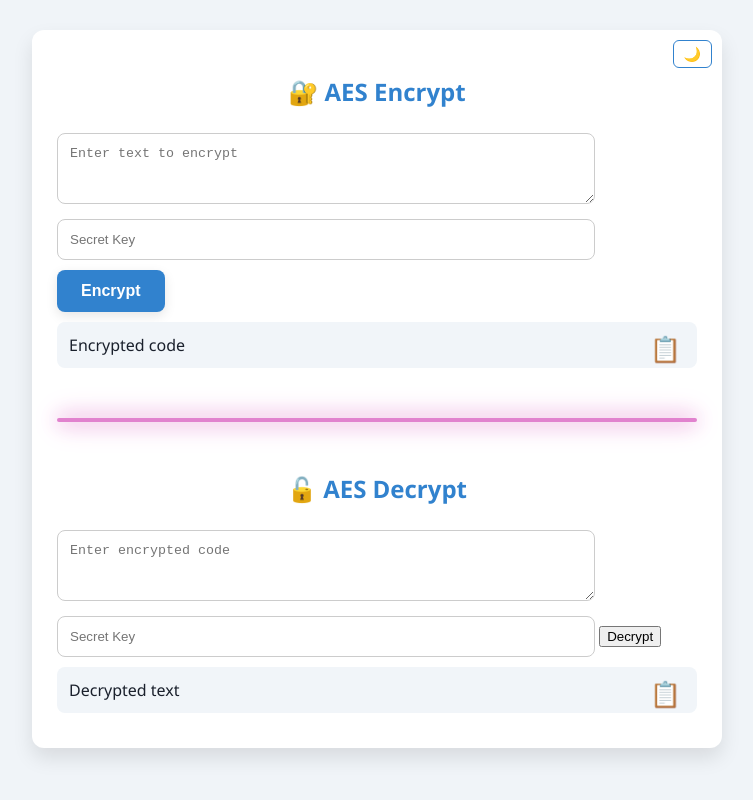
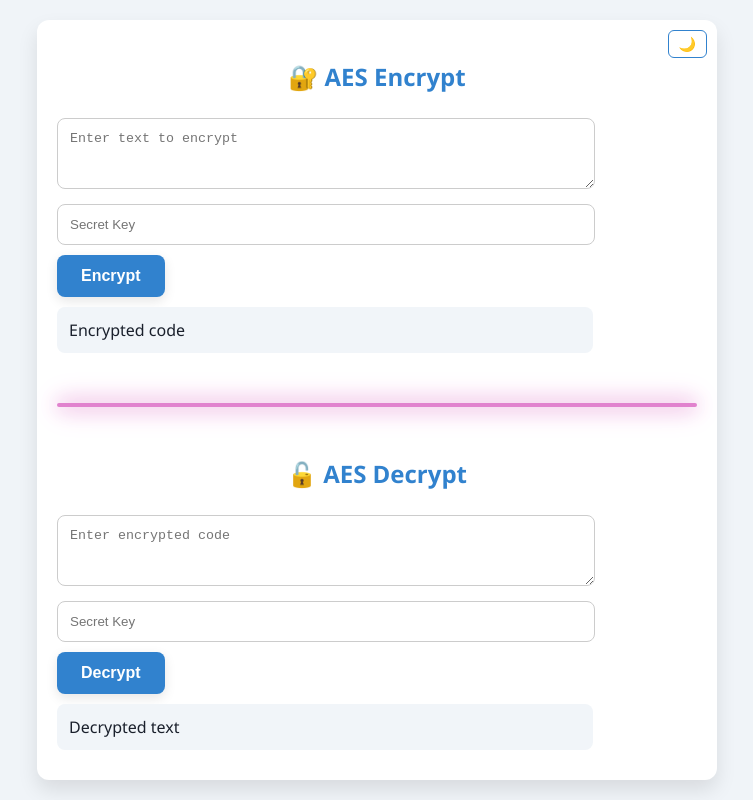
Before and after one commit to shubham221716/aes-encryption-app, a website: page public/index.html in a window 1280 px wide. Shown: the whole page, without its empty margins (263-1016 px from the left). Drawn offline with Linux system fonts and the light colour scheme.

Commit message:
Add files via upload

```diff
--- a/public/index.html
+++ b/public/index.html
@@ -23,7 +23,7 @@
     body {
       font-family: 'Segoe UI', sans-serif;
       margin: 0;
-      padding: 30px;
+      padding: 20px;
       display: flex;
       justify-content: center;
       background-color: var(--bg-light);
@@ -38,7 +38,7 @@
 
     .container {
       background: var(--card-bg-light);
-      padding: 25px;
+      padding: 20px;
       border-radius: 12px;
       width: 100%;
       max-width: 640px;
@@ -112,6 +112,7 @@
       word-wrap: break-word;
       position: relative;
       border-radius: 8px;
+      width: 80%;
       transition: background 0.3s;
     }
 
@@ -119,16 +120,7 @@
       background: var(--result-bg-dark);
     }
 
-    .copy-btn {
-      position: absolute;
-      right: 10px;
 
-      background: transparent;
-      border: none;
-      color: var(--accent);
-      cursor: pointer;
-      font-size: 25px;
-    }
 
     .message {
       text-align: center;
@@ -181,7 +173,7 @@
     <input type="text" id="encKey" placeholder="Secret Key"/>
     <button class="copy-btn-enc" onclick="encrypt()">Encrypt</button>
     <div class="result-box" id="encResult">Encrypted code
-      <button class="copy-btn" onclick="copyText('encResult')">📋</button>
+
     </div>
     <div class="message" id="encMsg"></div>
 
@@ -194,9 +186,9 @@
     <h2>🔓 AES Decrypt</h2>
     <textarea id="cipherText" rows="3" placeholder="Enter encrypted code"></textarea>
     <input type="text" id="decKey" placeholder="Secret Key"/>
-    <button onclick="decrypt()">Decrypt</button>
+    <button class="copy-btn-enc" onclick="decrypt()">Decrypt</button>
     <div class="result-box" id="decResult">Decrypted text
-      <button class="copy-btn" onclick="copyText('decResult')">📋</button>
+
     </div>
     <div class="message" id="decMsg"></div>
   </div>
@@ -234,14 +226,6 @@
       });
     }
 
-    function copyText(id) {
-      const text = document.getElementById(id).innerText;
-      navigator.clipboard.writeText(text).then(() => {
-        const msgId = id === 'encResult' ? 'encMsg' : 'decMsg';
-        document.getElementById(msgId).textContent = 'Copied to clipboard!';
-        setTimeout(() => document.getElementById(msgId).textContent = '', 2000);
-      });
-    }
 
     function toggleTheme() {
       document.body.classList.toggle('dark');
```
